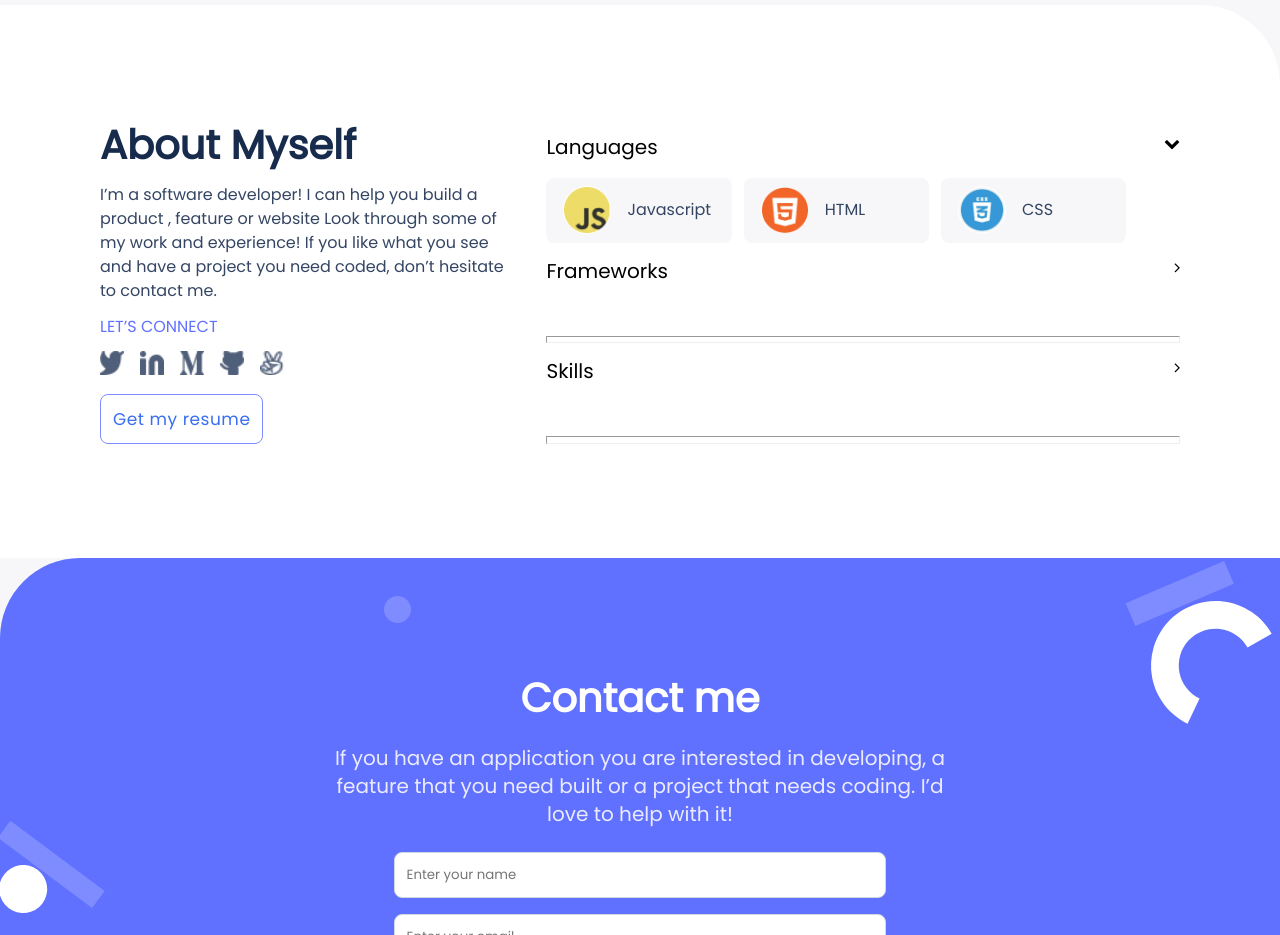
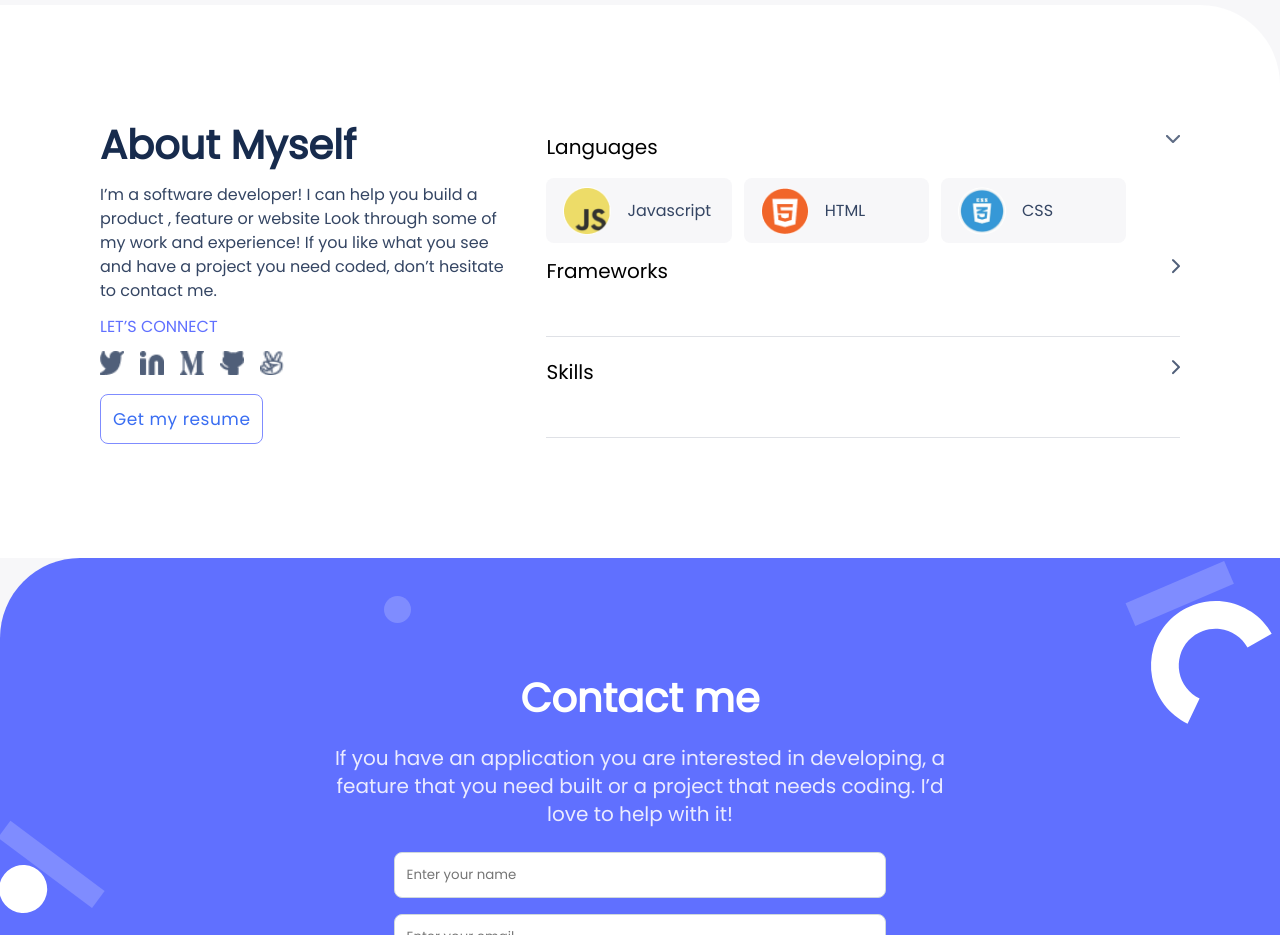
Before and after one commit to medijdir/portfolio_project, a website: page index.html in a window 1280 px wide. Shown: the part 3260-4195 px from the top of the page. Drawn offline with Linux system fonts and the light colour scheme.

Commit message:
fix Html arrow and seperator bottom

```diff
--- a/index.html
+++ b/index.html
@@ -178,7 +178,7 @@
 						<div class="lan_heading">
 							<h5>Languages</h5>
 						</div>
-						<i class="fa">&#xf078;</i>
+						<img class="fa" src="./img/Union down arrow.png" alt="arrow right">
 					</div>
 					<ul class="lan_list">
 						<li class="lan_list_detail"><img class="list_img" src="./img/js.png" alt="javascript"><p>Javascript</p></li>
@@ -191,17 +191,17 @@
 						<div class="lan_heading">
 							<h5>Frameworks</h5>
 						</div>
-						<i class="fa">&#xf105;</i>
+						<img class="fa" src="./img/Union right arrow.png" alt="arrow right">
 					</div>
-				</div><br><hr>
+				</div><br><img src="./img/Separator Bottom.png" alt="ligne">
 				<div class="languages">
 					<div class="lan_head">
 						<div class="lan_heading">
 							<h5>Skills</h5>
 						</div>
-						<i class="fa">&#xf105;</i>
+						<img class="fa" src="./img/Union right arrow.png" alt="arrow right">
 					</div>
-				</div><br><hr>
+				</div><br><img src="./img/Separator Bottom.png" alt="ligne">
 			</div>
 		</section>
 		<section id="contact_form">
```
Also changed, not shown: img/Separator Bottom.png (added), img/Union down arrow.png (added), img/Union right arrow.png (added).
